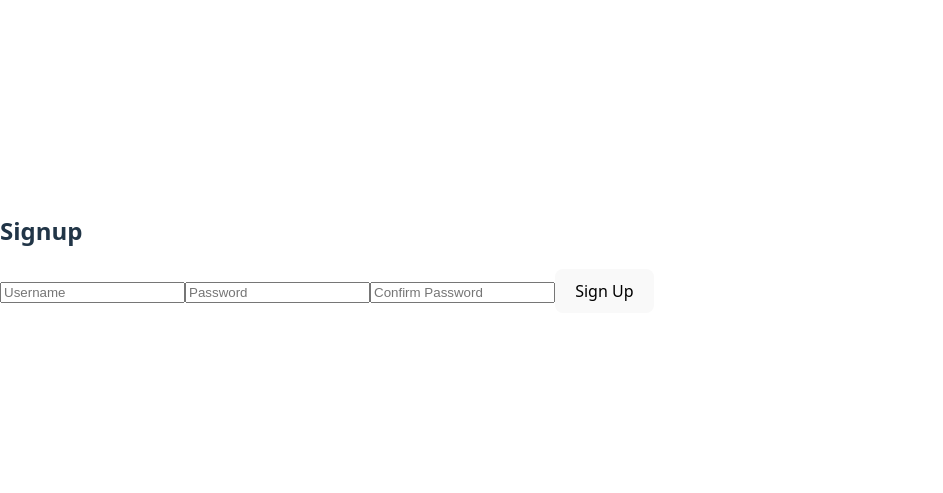
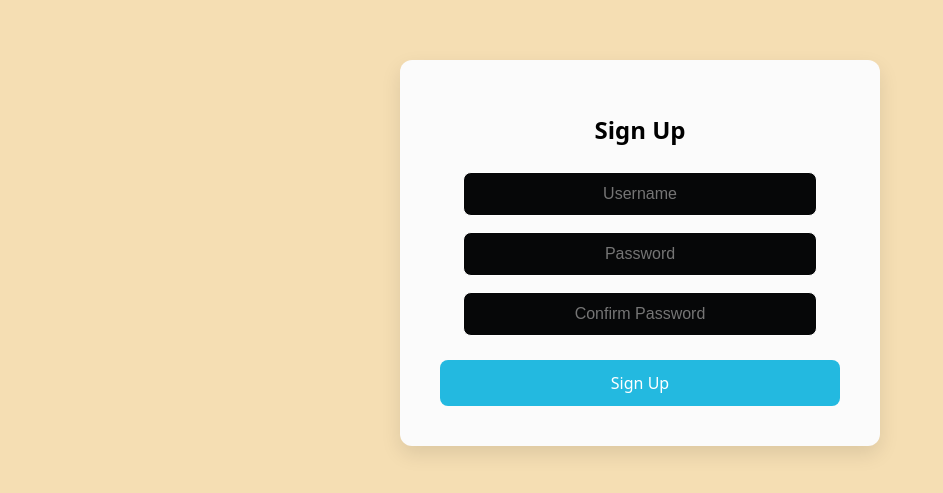
Before and after one commit to RITStudentDev/QuackOverflow, a React app in the folder DuckOverflow/frontend/: page /signup in a window 1280 px wide. Shown: the part 147-640 px from the top of the page, without its empty margins (0-943 px from the left). Built offline with nearby package versions, Linux system fonts and the light colour scheme; no server answers; the HTML template or start-up script is replaced by a standard one.

Commit message:
sign-up page styling (#16)
* added styling page for signup

* created div for signup

* styled the sign-up page

```diff
--- a/DuckOverflow/frontend/src/App.jsx
+++ b/DuckOverflow/frontend/src/App.jsx
@@ -6,7 +6,7 @@ import Signup from './components/Signup.jsx'
 import Login from './components/Login.jsx';
 
 import { BrowserRouter as Router, Route, Routes} from 'react-router-dom';
-
+//<Route path="/" element={<HelloWorld/>}/>
 function App() {
   return (
 
--- a/DuckOverflow/frontend/src/components/Signup.jsx
+++ b/DuckOverflow/frontend/src/components/Signup.jsx
@@ -1,4 +1,5 @@
 import React, { useState } from "react";
+import '../styles/Signup.css';
 
 export default function Signup() {
   const [formData, setFormData] = useState({
@@ -52,8 +53,8 @@ export default function Signup() {
   };
 
   return (
-    <form onSubmit={handleSubmit}>
-      <h2>Signup</h2>
+      <form onSubmit={handleSubmit} className="signup-form">
+        <h2 className="signup-title">Sign Up</h2>
 
         <input
           type="text"
@@ -62,6 +63,7 @@ export default function Signup() {
           value={formData.username}
           onChange={handleChange}
           required
+          className="signup-input"
         />
 
         <input
@@ -71,6 +73,7 @@ export default function Signup() {
           value={formData.password}
           onChange={handleChange}
           required
+          className="signup-input"
         />
 
         <input
@@ -80,12 +83,13 @@ export default function Signup() {
           value={formData.password2}
           onChange={handleChange}
           required
+          className="signup-input"
         />
 
-      <button type="submit">Sign Up</button>
+        <button type="submit" className="signup-button">Sign Up</button>
 
-      {error && <p>{error}</p>}
-      {message && <p>{message}</p>}
+        {error && <p className="signup-error">{error}</p>}
+        {message && <p className="signup-message">{message}</p>}
       </form>
   );
 }
--- a/DuckOverflow/frontend/src/main.jsx
+++ b/DuckOverflow/frontend/src/main.jsx
@@ -2,7 +2,6 @@ import React,{ StrictMode } from 'react';
 import { createRoot } from 'react-dom/client';
 import './index.css';
 import App from './App.jsx';
-
 
 
 const root = createRoot(document.getElementById('root'));
--- /dev/null
+++ b/DuckOverflow/frontend/src/styles/Signup.css
@@ -0,0 +1,73 @@
+body {
+    background: wheat;
+    display: flex;
+    justify-content: center;
+    align-items: center;
+    min-height: 100vh;
+    margin: 0;
+}
+    .signup-form {
+    background: #FBFBFB;
+    padding: 2rem 2.5rem;
+    border-radius: 12px;
+    box-shadow: 0 8px 20px rgba(0, 0, 0, 0.1);
+    width: 100%;
+    max-width: 400px;
+    text-align: center;
+  }
+
+
+  .signup-title {
+    margin-bottom: 1.5rem;
+    color: black;
+  }
+
+
+  .signup-input {
+    width: 80%;
+    padding: 0.75rem 1rem;
+    text-align: center;
+    margin: 0 auto;
+    margin-bottom: 1rem;
+    border: 1px solid white;
+    border-radius: 8px;
+    font-size: 1rem;
+    transition: all 0.2s;
+    background-color: #060708;
+  }
+
+  .signup-input:focus {
+    border-color: #4a90e2;
+    box-shadow: 0 0 5px rgba(74, 144, 226, 0.5);
+    outline: none;
+  }
+
+
+  .signup-button {
+    margin-top: 0.5rem;
+    margin-bottom: 0.5rem;
+    width: 100%;
+    padding: 0.75rem 1rem;
+    background: #23B9E0; /* like the coms color */
+    color: white;
+    border: none;
+    border-radius: 8px;
+    font-size: 1rem;
+    cursor: pointer;
+    transition: all 0.2s;
+  }
+
+  .signup-button:hover {
+    background: #357abd;
+  }
+
+
+  .signup-error {
+    color: red;
+    margin-top: 1rem;
+  }
+
+  .signup-message {
+    color: green;
+    margin-top: 1rem;
+  }
```
Lines whose indentation alone changed are shown as unchanged.
